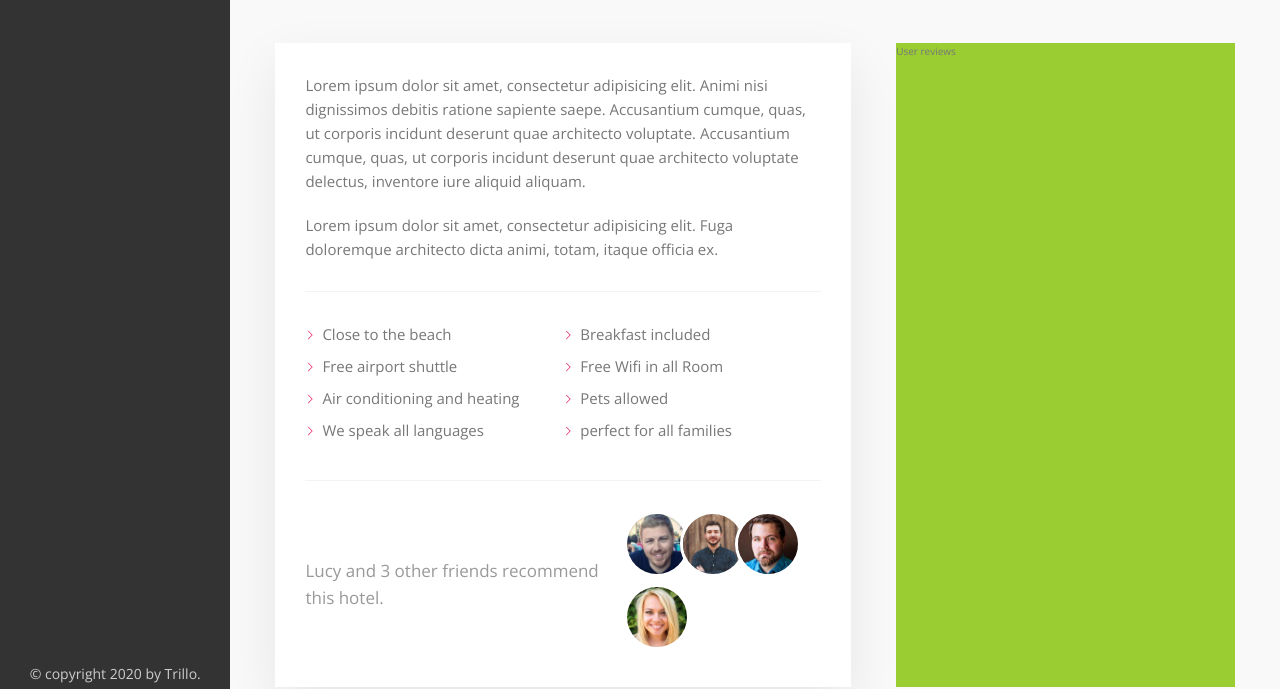
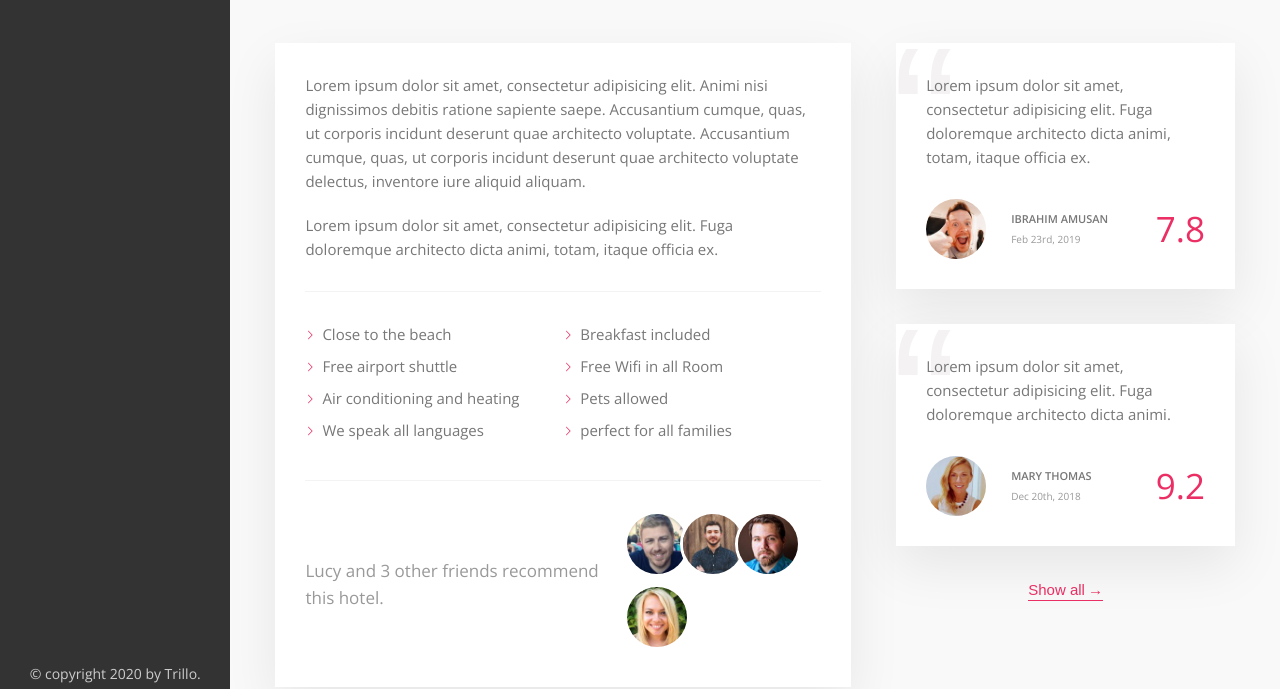
Before and after one commit to ibamusan/Nexter, a website: page index.html in a window 1280 px wide. Shown: the part 694-1383 px from the top of the page. Drawn offline with nearby package versions, Linux system fonts and the light colour scheme.

Commit message:
review section added

```diff
--- a/index.html
+++ b/index.html
@@ -174,7 +174,35 @@
                         </div>
 
                         <div class="user-reviews">
-                            User reviews
+                            <figure class="review">
+                                <blockquote class="review__text">
+                                    Lorem ipsum dolor sit amet, consectetur adipisicing elit. Fuga doloremque architecto dicta animi, totam, itaque officia ex.
+                                </blockquote>
+                                <figcaption class="review__user">
+                                    <img src="/img/user-1.jpg" alt="user 1" class="review__photo">
+                                    <div class="review__user-box">
+                                        <p class="review__user-name">Ibrahim Amusan</p>
+                                        <p class="review__user-date">Feb 23rd, 2019</p>
+                                    </div>
+                                    <div class="review__rating">7.8</div>
+                                </figcaption>
+                            </figure>
+
+                            <figure class="review">
+                                <blockquote class="review__text">
+                                    Lorem ipsum dolor sit amet, consectetur adipisicing elit. Fuga doloremque architecto dicta animi.
+                                </blockquote>
+                                <figcaption class="review__user">
+                                    <img src="/img/user-2.jpg" alt="user 1" class="review__photo">
+                                    <div class="review__user-box">
+                                        <p class="review__user-name">Mary Thomas</p>
+                                        <p class="review__user-date">Dec 20th, 2018</p>
+                                    </div>
+                                    <div class="review__rating">9.2</div>
+                                </figcaption>
+                            </figure>
+
+                            <button class="btn-inline">Show all<span>&rarr;</span></button>
                         </div>
                     </div>
 
--- a/sass/_component.scss
+++ b/sass/_component.scss
@@ -276,8 +276,17 @@
    transition: all .2s;
    cursor: pointer;
 
+   span{
+     margin-left: 3px;
+     transition: margin-left .2s;
+   }
+
    &:hover{
      color: var(--color-grey-dark-1);
+
+     span{
+       margin-left: 8px;
+     }
    }
 
    &:focus{
@@ -383,3 +392,69 @@
   }
 
 }
+
+
+// REVIEWS
+
+.review{
+  background-color: #fff;
+  box-shadow: var(--shadow-light);
+  padding: 3rem;
+  margin-bottom: 3.5rem;
+  position: relative;
+  overflow: hidden;
+
+  &__text{
+    margin-bottom: 3rem;
+    z-index: 10;
+    position: relative;
+  }
+
+  &__user{
+    display: flex;
+    align-items: center;
+  }
+
+  &__photo{
+    height: 6rem;
+    width: 6rem;
+    border-radius: 50%;
+    margin-right: 2.5rem;
+  }
+
+  &__user-box{
+    margin-right: auto;
+
+  }
+
+  &__user-name{
+    font-size: 1.1rem;
+    font-weight: 600;
+    text-transform: uppercase;
+    margin-bottom: .3rem;
+  }
+
+  &__user-date{
+    font-size: 1rem;
+    color: var(--color-grey-dark-3);
+  }
+
+  &__rating{
+    color: var(--color-primary);
+    font-size: 3.5rem;
+    font-weight: 300;
+  }
+
+  &::before{
+    content: "\201C";
+    position: absolute;
+    top: -2.5rem;
+    left: -.5rem;
+    line-height: 1;
+    font-size: 20rem;
+    font-family: sans-serif;
+    color: var(--color-grey-light-2);
+    z-index: 1;
+  }
+
+}
--- a/sass/_layout.scss
+++ b/sass/_layout.scss
@@ -37,6 +37,7 @@
 }
 
 .detail{
+  font-size: 1.5rem;
   display: flex;
   padding: 4.5rem;
   background-color: var(--color-grey-light-1);
@@ -45,7 +46,6 @@
 }
 
 .description{
-  font-size: 1.5rem;
   background-color: #fff;
   box-shadow: var(--shadow-light);
   flex: 0 0 60%;
@@ -54,6 +54,9 @@
 }
 
 .user-reviews{
-  background-color: yellowgreen;
   flex: 1;
+
+  display: flex;
+  flex-direction: column;
+  align-items: center;
 }
```
Also changed, not shown: css/style.css.
